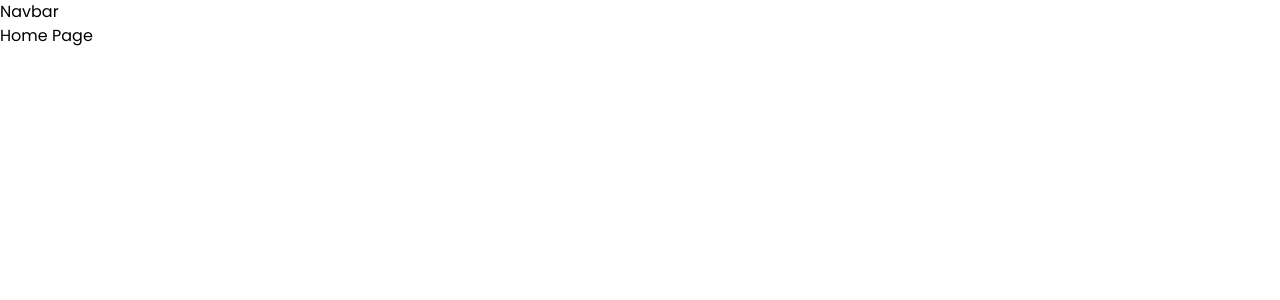
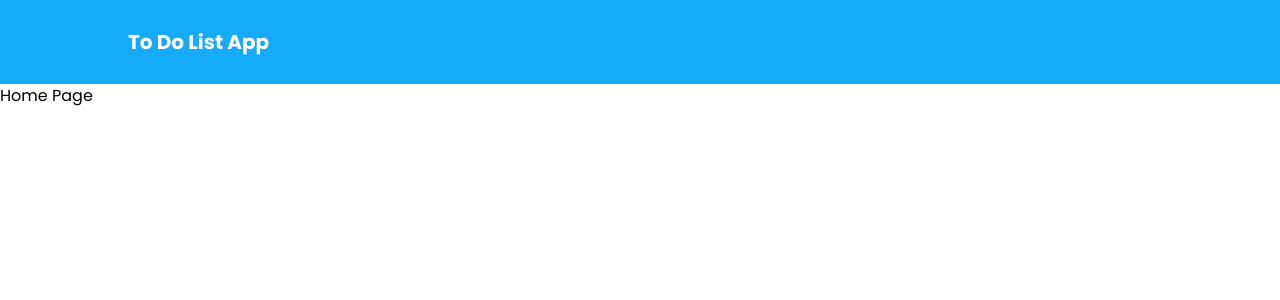
Before and after one commit to fikrialwan/todolist, a React (Create React App) app: page / in a window 1280 px wide. Shown: the top 300 px of the page. Built offline with nearby package versions, Linux system fonts and the light colour scheme.

Commit message:
feat: add styling navbar

```diff
--- a/src/component/layout/navbar.tsx
+++ b/src/component/layout/navbar.tsx
@@ -1,3 +1,9 @@
 export default function Navbar() {
-  return <div>Navbar</div>;
+  return (
+    <header className="bg-custom-blue px-5 flex justify-center">
+      <h1 className="py-7 text-white max-w-5xl w-full font-bold text-xl">
+        To Do List App
+      </h1>
+    </header>
+  );
 }
```
